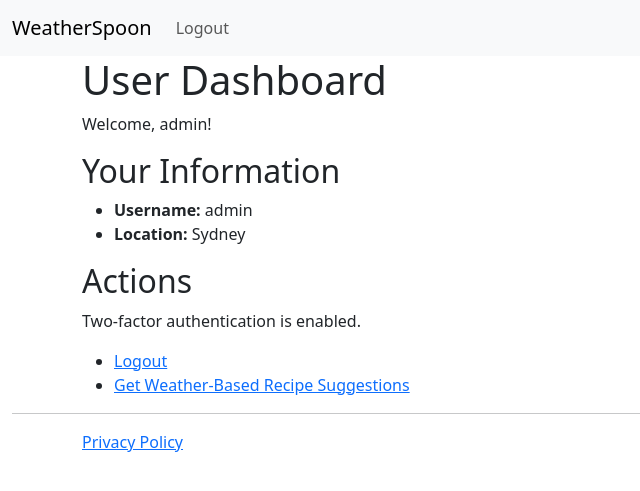
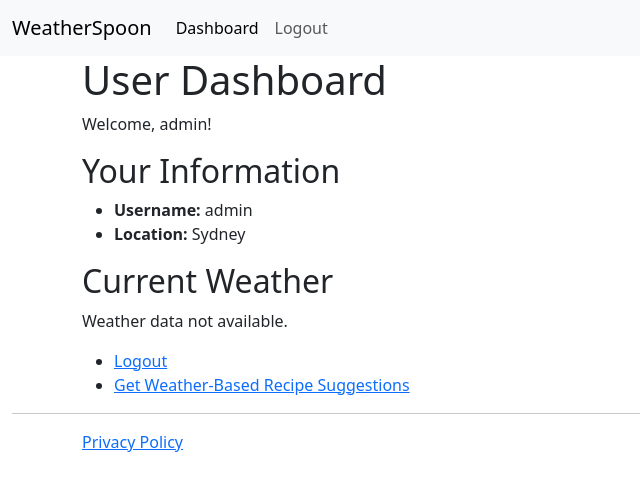
Before and after one commit to TempeHS/Max-H-HSC-MajorProject-2025SE, a Flask app: page /dashboard.html in a window 1280 px wide. Shown: the top 491 px of the page, without its empty margins (0-640 px from the left). Run offline with Flask 3, Linux system fonts and the light colour scheme; a user stored in the database is signed in; data comes from the database, SQL or seed files in the repository; both versions use the stored data as it was after the commit; data that the repository does not hold is empty; some libraries are stand-ins or nearby versions.

Commit message:
accidently continued to use old branch

```diff
--- a/main.py
+++ b/main.py
@@ -17,8 +17,8 @@ from forms import SignupForm, LoginForm, TwoFactorForm, RecipeSuggestionForm
 from form_manager import manage_signup, manage_login, manage_two_factor
 from secure_session import get_secure_session, set_secure_session
 from twofa import generate_totp_secret, get_totp_uri, generate_qr_code, verify_totp
-from weather import get_weather
-from recipes import get_recipes, get_weather_based_query
+from weather import get_weather, get_weather_based_dish
+from recipes import get_recipes, get_weather_based_query, get_recipe_details
 
 app_log = logging.getLogger(__name__)
 logging.basicConfig(
@@ -112,7 +112,20 @@ def dashboard():
     user = dbHandler.getUserByUsername(session["username"])
     if user.get("twoFA_enabled") and not session.get("twoFA_verified"):
         return redirect(url_for("verify_2fa_setup"))
-    return render_template("dashboard.html", username=user["username"], location=user["location"], two_factor_enabled=user["twoFA_enabled"])
+    weather = get_weather(user["location"])
+    weather_desc = weather["weather"][0]["description"].capitalize() if weather else "Unknown"
+    temp = weather["main"]["temp"] if weather else None
+    dish_suggestion = get_weather_based_dish(temp, weather_desc) if weather else ""
+    return render_template(
+        "dashboard.html",
+        username=user["username"],
+        location=user["location"],
+        two_factor_enabled=user["twoFA_enabled"],
+        weather=weather,
+        weather_desc=weather_desc,
+        temp=temp,
+        dish_suggestion=dish_suggestion
+    )
 
 
 @app.route("/privacy.html", methods=["GET"])
@@ -185,5 +198,13 @@ def recipes():
         recipes = get_recipes(query, dietary)
     return render_template("recipes.html", form=form, recipes=recipes, weather=weather, query=query)
 
+@app.route("/recipe_details/<int:recipe_id>")
+def recipe_details(recipe_id):
+    recipe = get_recipe_details(recipe_id)
+    if not recipe:
+        flash("Recipe not found.", "danger")
+        return redirect(url_for("recipes"))
+    return render_template("recipe_detail.html", recipe=recipe)
+
 if __name__ == "__main__":
     app.run(debug=True, host="0.0.0.0", port=5000)
--- a/recipes.py
+++ b/recipes.py
@@ -5,13 +5,27 @@ SPOONACULAR_API_KEY = "82dab95e3dda4c93b068c619c5fa2d12"
 
 def get_recipes(query, dietary):
     url = f"https://api.spoonacular.com/recipes/complexSearch"
-    params = {        "query": query,
+    params = {
+        "query": query,
         "diet": dietary,
-        "number": 5,
-        "apiKey": SPOONACULAR_API_KEY}
-    reasponse = requests.get(url, params=params)
-    if reasponse.status_code == 200:
-        return reasponse.json().get("results", [])
+        "number": 8,
+        "apiKey": SPOONACULAR_API_KEY,
+        "addRecipeInformation": True
+        }
+    response = requests.get(url, params=params)
+    if response.status_code == 200:
+        return response.json().get("results", [])
+    else:
+        return None
+
+def get_recipe_details(recipe_id):
+    url = f"https://api.spoonacular.com/recipes/{recipe_id}/information"
+    params = {
+        "apiKey": SPOONACULAR_API_KEY
+    }
+    response = requests.get(url, params=params)
+    if response.status_code == 200:
+        return response.json()
     else:
         return None
 
--- a/templates/dashboard.html
+++ b/templates/dashboard.html
@@ -7,13 +7,17 @@
     <li><strong>Username:</strong> {{ username }}</li>
     <li><strong>Location:</strong> {{ location }}</li>
   </ul>
-  <h2>Actions</h2>
-  {% if not session.get('twoFA_enabled') %}
-  <form action="{{ url_for('enable_2fa') }}" method="post">
-    <button type="submit" class="btn btn-warning">Enable 2FA</button>
-  </form>
+  <h2>Current Weather</h2>
+  {% if weather %}
+  <p>
+    <strong>Status:</strong> {{ weather_desc }}<br />
+    <strong>Temperature:</strong> {{ temp }}°C<br />
+    <strong>Feels like:</strong> {{ weather.main.feels_like }}°C<br />
+    <strong>Humidity:</strong> {{ weather.main.humidity }}%
+  </p>
+  <p><em>{{ dish_suggestion }}</em></p>
   {% else %}
-  <p>Two-factor authentication is enabled.</p>
+  <p>Weather data not available.</p>
   {% endif %}
   <ul>
     <li><a href="{{ url_for('logout') }}">Logout</a></li>
--- a/templates/partials/menu.html
+++ b/templates/partials/menu.html
@@ -15,6 +15,14 @@
     <div class="collapse navbar-collapse" id="navbarSupportedContent">
       <ul class="navbar-nav me-auto mb-2 mb-lg-0">
         {% if 'username' in session %}
+        <li class="nav-item">
+          <a
+            class="nav-link active"
+            aria-current="page"
+            href="{{ url_for('dashboard') }}"
+            >Dashboard</a
+          >
+        </li>
 
         <li class="nav-item">
           <a class="nav-link" href="{{ url_for('logout') }}">Logout</a>
--- a/weather.py
+++ b/weather.py
@@ -8,3 +8,16 @@ def get_weather(location):
         return response.json()
     else:
         return None
+
+
+def get_weather_based_dish(temp, weather_desc):
+    if temp is None:
+        return "Weather data unavailable."
+    if temp < 10:
+        return "It's cold! Warm soups, stews, and casseroles are perfect."
+    elif temp > 25:
+        return "It's hot! Try salads, cold dishes, or grilled foods."
+    elif "rain" in weather_desc.lower():
+        return "Rainy weather calls for comfort food like pasta or curry."
+    else:
+        return "Mild weather is great for any dish—try something seasonal!"
```
Also changed, not shown: templates/recipe_detail.html (added, +23 -0 lines), templates/recipes.html (+20 -12 lines), database/database.db.
